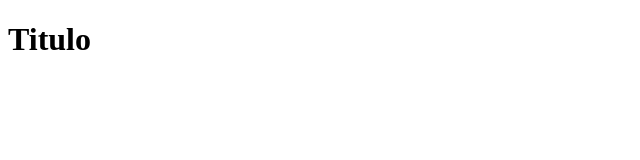
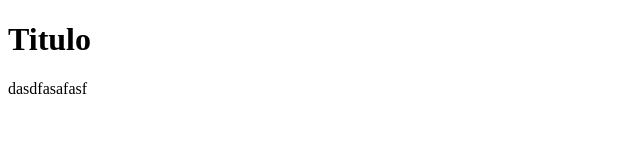
Before and after one commit to felixuko/pruebasgit, a plain HTML site: page index.html in a window 1280 px wide. Shown: the whole page, without its empty margins (0-640 px from the left). Drawn offline with Linux system fonts and the light colour scheme.

Commit message:
add readme

```diff
--- a/index.html
+++ b/index.html
@@ -8,5 +8,6 @@
 </head>
 <body>
     <h1>Titulo</h1>
+    dasdfasafasf
 </body>
 </html>
```
Also changed, not shown: 1 other file.
